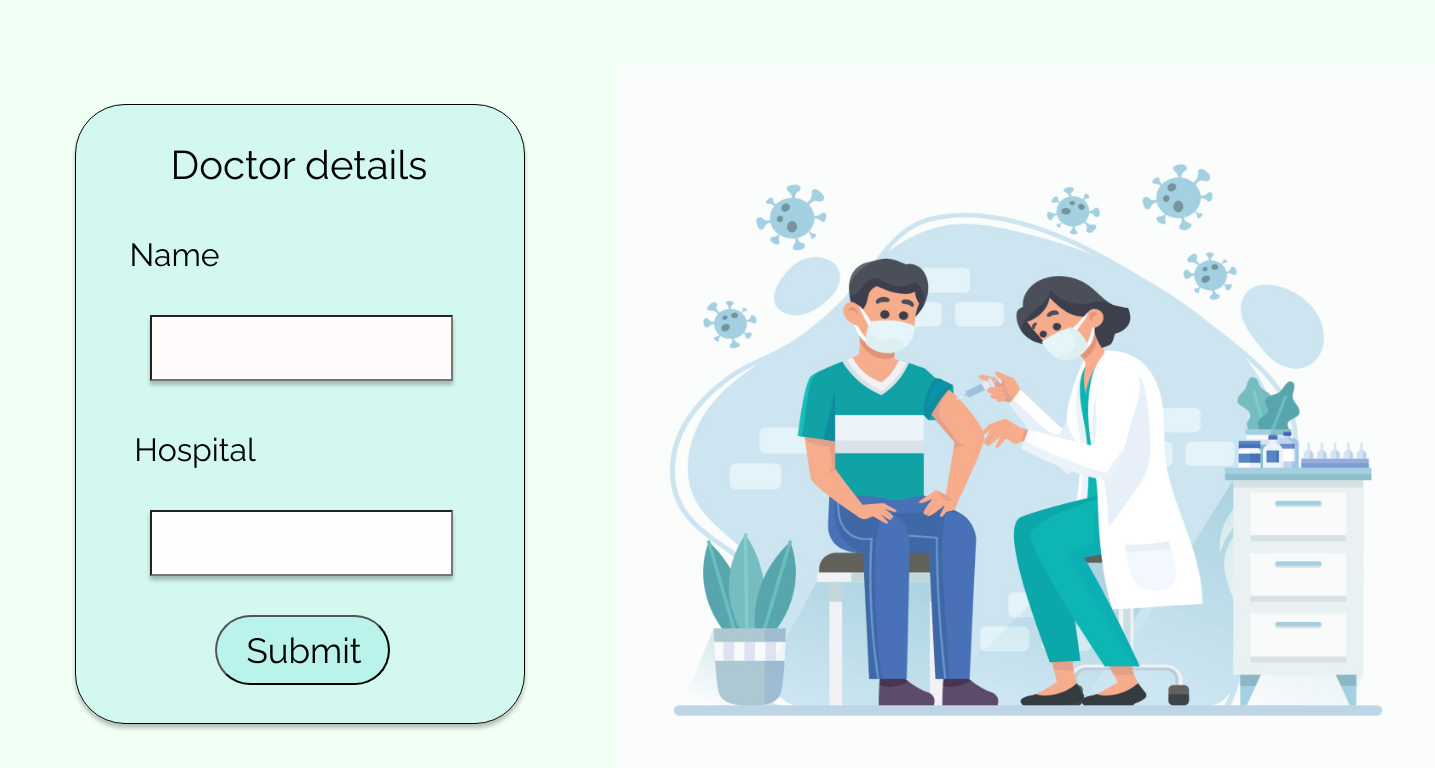
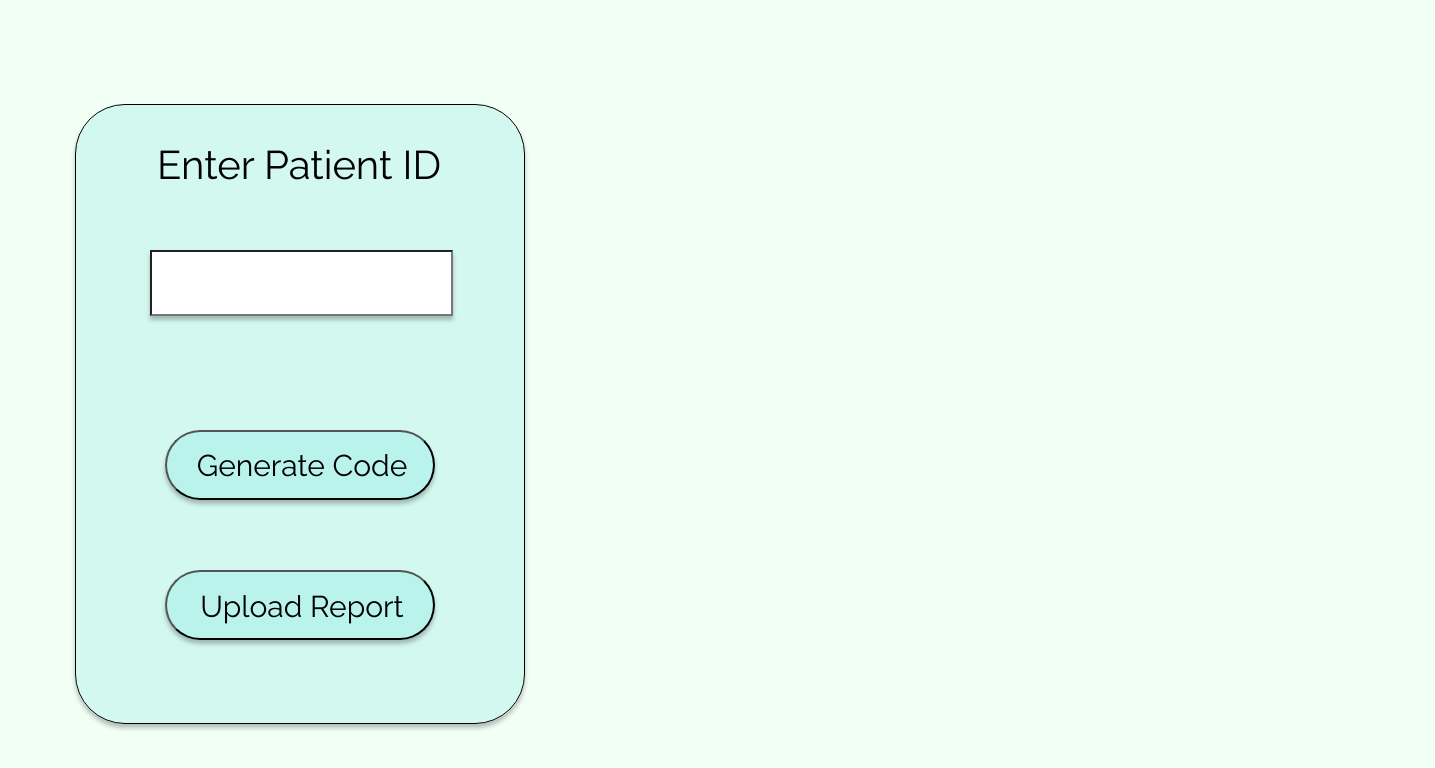
Before and after one commit to bitschain/frontend-vue, a Vue app: page / in a window 1280 px wide. Shown: the top 768 px of the page, 1435 px wide, since content can reach past the window. Built offline with nearby package versions, Linux system fonts and the light colour scheme.

Commit message:
new changes

```diff
--- a/src/App.vue
+++ b/src/App.vue
@@ -1,15 +1,19 @@
 <template>
-    <DoctorScreen1 />
+    <!-- <DoctorScreen1 /> -->
+    <DoctorScreen2 />
+
 </template>
 
 <script>
-import DoctorScreen1 from './views/DoctorScreen1.vue'
+// import DoctorScreen1 from './views/DoctorScreen1.vue'
+import DoctorScreen2 from './views/DoctorScreen2.vue'
 
 
 export default {
   name: 'App',
   components: {
-    DoctorScreen1,
+    // DoctorScreen1,
+    DoctorScreen2
   },
 }
 </script>
```
